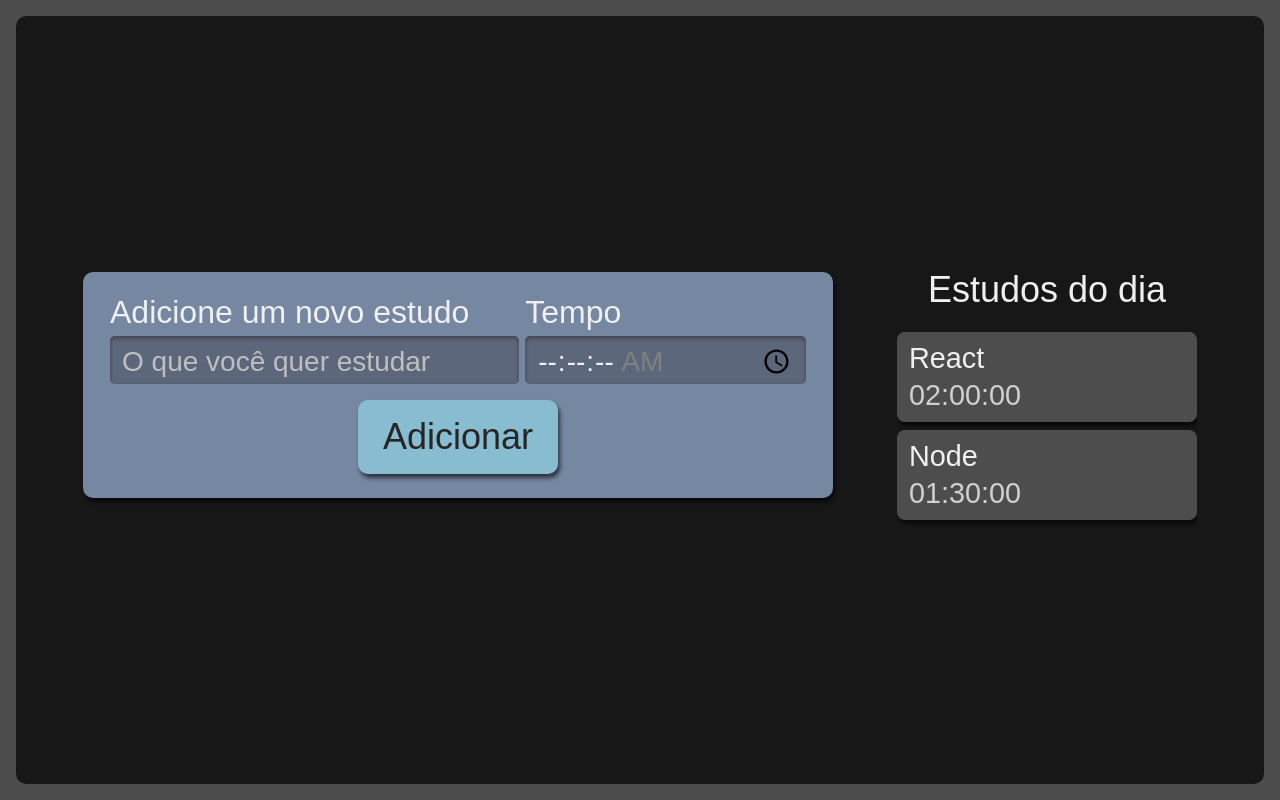
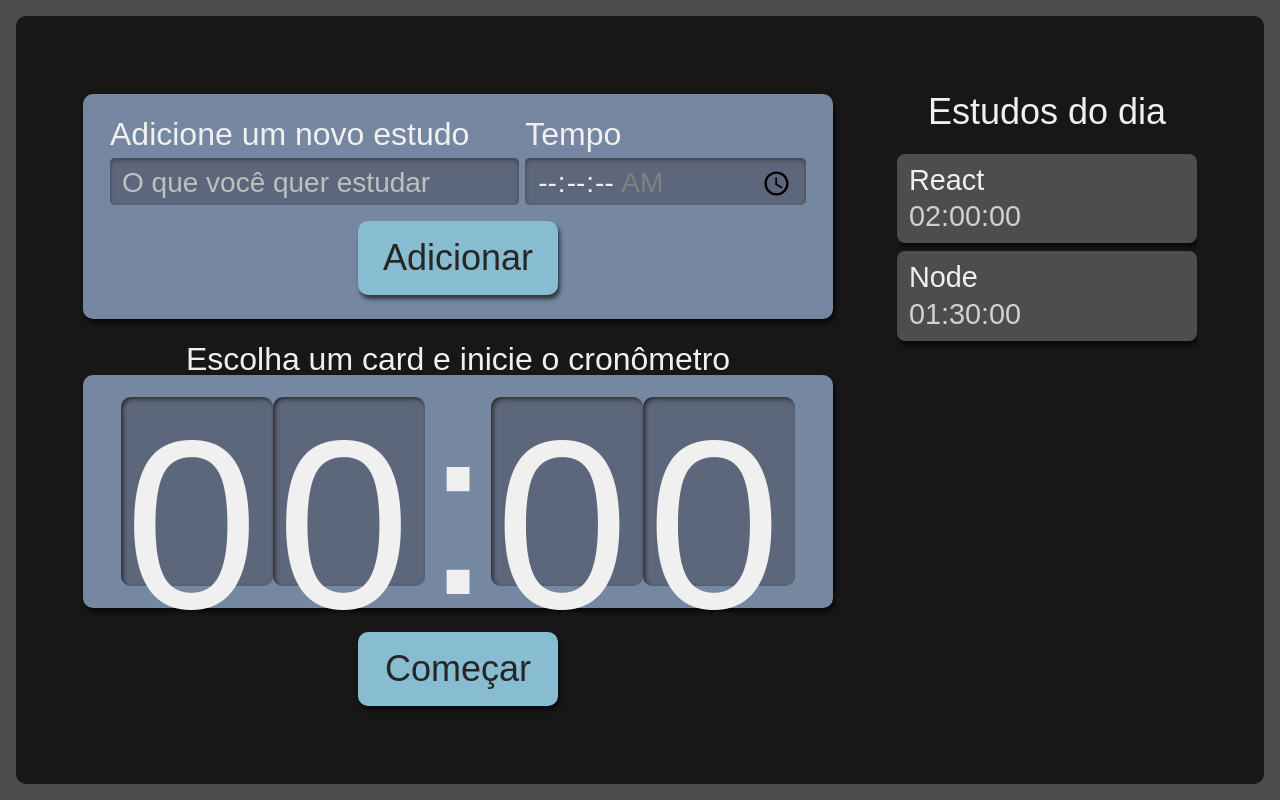
Before and after one commit to candinhojr/pomodoro-studies, a React (Create React App) app: page / in a window 1280 px wide. Built offline with nearby package versions, Linux system fonts and the light colour scheme.

Commit message:
add timer

```diff
--- a/src/components/List/index.tsx
+++ b/src/components/List/index.tsx
@@ -1,9 +1,9 @@
-import React from "react";
+import React, { useState } from "react";
 import Item from "./Item";
 import style from "./List.module.scss";
 
 function List() {
-  const tasks = [
+  const [tasks, setTasks] = useState([
     {
       task: "React",
       time: "02:00:00",
@@ -12,11 +12,17 @@ function List() {
       task: "Node",
       time: "01:30:00",
     },
-  ];
+  ]);
 
   return (
     <aside className={style.todoList}>
-      <h2>Estudos do dia</h2>
+      <h2
+        onClick={() => {
+          setTasks([...tasks, { task: "Javascript", time: "01:00:00" }]);
+        }}
+      >
+        Estudos do dia
+      </h2>
       <ul>
         {tasks.map((item, index) => (
           <Item key={index} {...item} />
--- /dev/null
+++ b/src/components/Timer/Clock/Clock.module.scss
@@ -0,0 +1,21 @@
+.clockNumber {
+  background-color: #5d677c;
+  box-shadow: 2px 2px 4px #2b2b2b inset;
+  height: 3.6rem;
+  width: 3rem;
+  padding: 8px 4px;
+  border-radius: 10px;
+
+  @media screen and (min-width: 1280px) {
+    height: 10.8rem;
+    width: 9rem;
+  }
+}
+
+.clockDivider {
+  height: 4.2rem;
+
+  @media screen and (min-width: 1280px) {
+    height: 12.6rem;
+  }
+}
--- /dev/null
+++ b/src/components/Timer/Clock/index.tsx
@@ -0,0 +1,13 @@
+import style from "./Clock.module.scss";
+
+export default function Clock() {
+  return (
+    <>
+      <span className={style.clockNumber}>0</span>
+      <span className={style.clockNumber}>0</span>
+      <span className={style.clockDivider}>:</span>
+      <span className={style.clockNumber}>0</span>
+      <span className={style.clockNumber}>0</span>
+    </>
+  );
+}
--- /dev/null
+++ b/src/components/Timer/Timer.module.scss
@@ -0,0 +1,58 @@
+.timer {
+  display: flex;
+  flex-direction: column;
+  align-items: center;
+  grid-area: cronometro;
+
+  .clockWrapper {
+    align-items: center;
+    background-color: #7687a1;
+    border-radius: 10px;
+    box-shadow: 2px 4px 4px #0000009f;
+    box-sizing: border-box;
+    display: flex;
+    font-size: 5rem;
+    justify-content: center;
+    margin-bottom: 24px;
+    padding: 16px 12px;
+    width: 100%;
+  }
+
+  .title {
+    font-size: 2rem;
+  }
+
+  button {
+    background-color: #88bcd1;
+    border-radius: 10px;
+    box-shadow: 2px 4px 4px #0000009f;
+    color: #272626;
+    cursor: pointer;
+    font-size: 1.25rem;
+    padding: 16px;
+    width: 150px;
+
+    &:active {
+      background-color: #7ca6b7;
+      box-shadow: 2px 2px 4px #0000009f inset;
+      cursor: auto;
+    }
+  }
+
+  @media screen and (min-width: 1280px) {
+    .clockWrapper {
+      font-size: 15rem;
+    }
+
+    p {
+      font-size: 2rem;
+    }
+
+    button {
+      grid-column-start: span 2;
+      justify-self: center;
+      width: 200px;
+      font-size: 2.25rem;
+    }
+  }
+}
--- /dev/null
+++ b/src/components/Timer/index.tsx
@@ -0,0 +1,15 @@
+import style from "./Timer.module.scss";
+import Button from "../Button";
+import Clock from "./Clock";
+
+export default function Timer() {
+  return (
+    <div className={style.timer}>
+      <p className={style.title}>Escolha um card e inicie o cronômetro</p>
+      <div className={style.clockWrapper}>
+        <Clock />
+      </div>
+      <Button>Começar</Button>
+    </div>
+  );
+}
--- a/src/pages/App.tsx
+++ b/src/pages/App.tsx
@@ -1,6 +1,7 @@
 import React from "react";
 import Form from "../components/Form";
 import List from "../components/List";
+import Timer from "../components/Timer";
 import style from "./App.module.scss";
 
 function App() {
@@ -8,6 +9,7 @@ function App() {
     <div className={style.AppStyle}>
       <Form />
       <List />
+      <Timer />
     </div>
   );
 }
```
